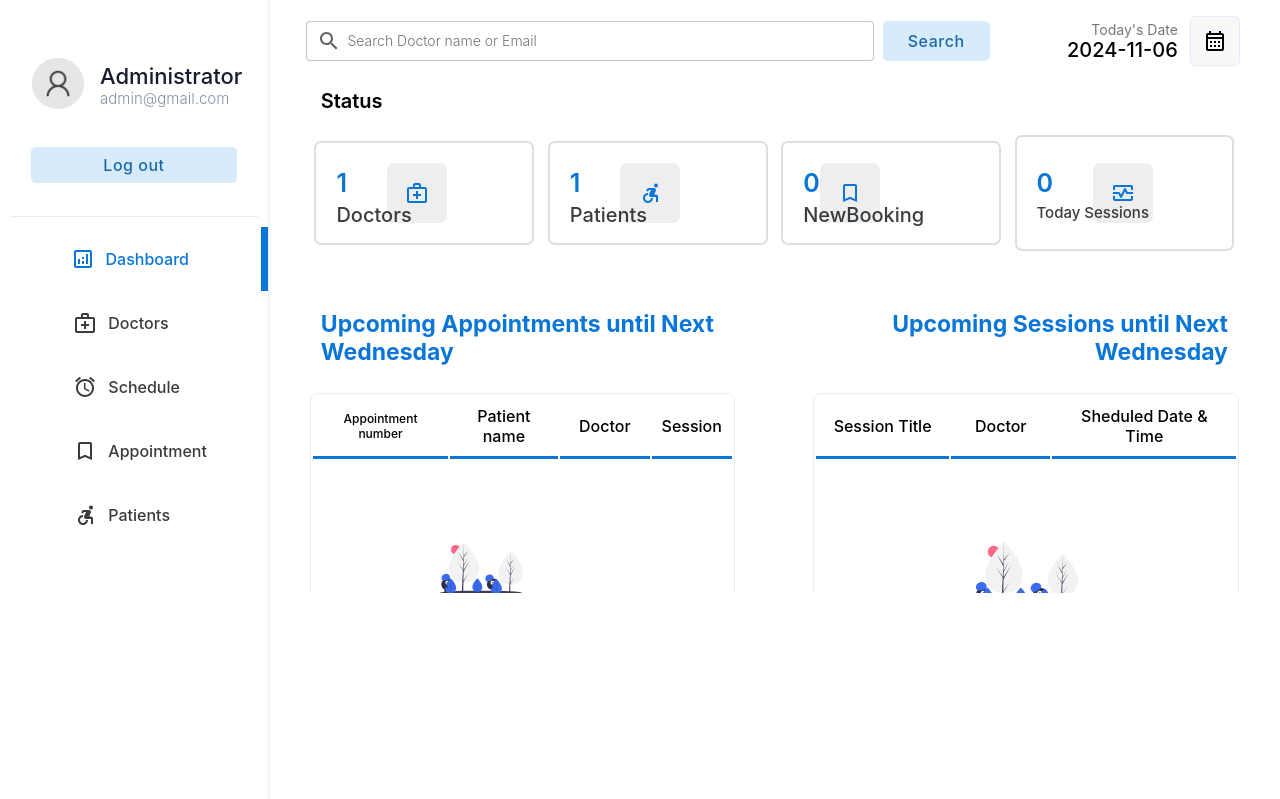
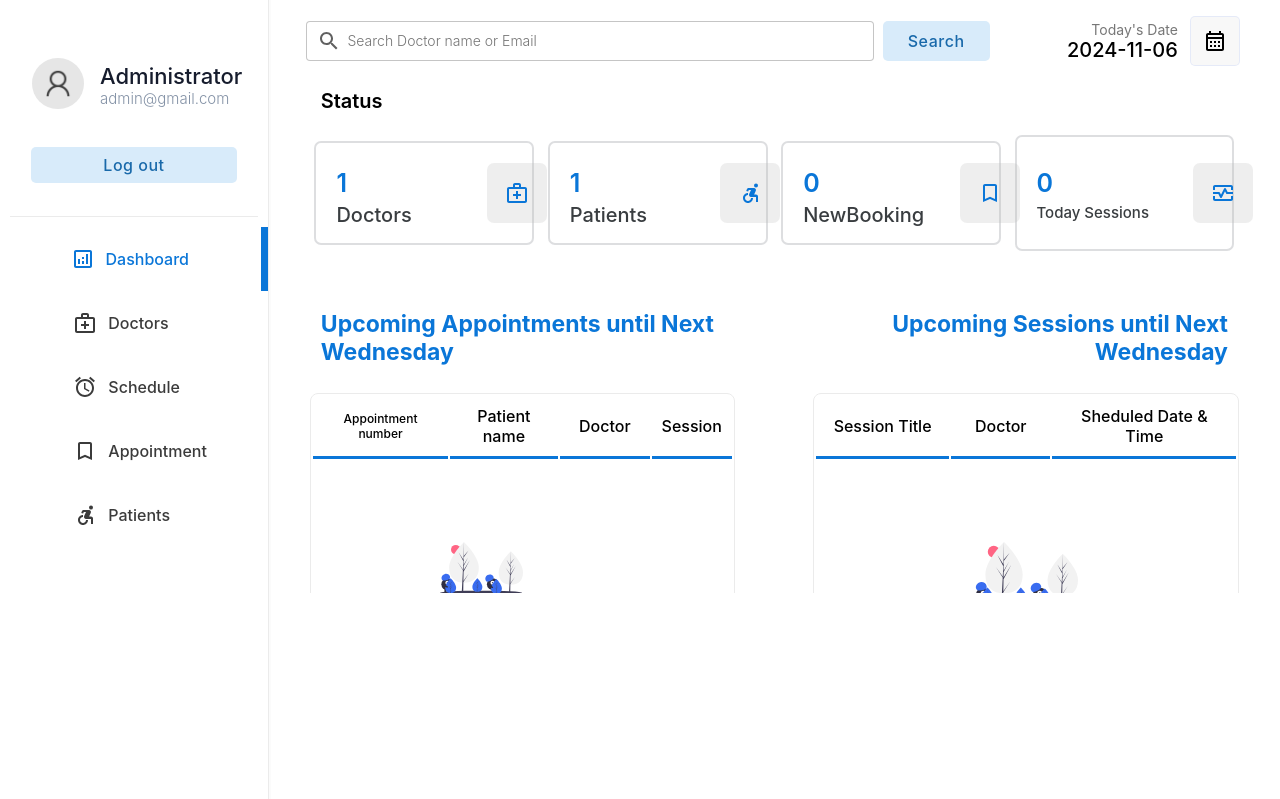
Before and after one commit to Ivam2280/MedLine, a PHP site: page /admin/index.php in a window 1280 px wide. Shown: the top 799 px of the page. Run offline with PHP 8.4, Linux system fonts and the light colour scheme; a user stored in the database is signed in; data comes from the database, SQL or seed files in the repository.

Commit message:
fix dashboard icons position

```diff
--- a/admin/index.php
+++ b/admin/index.php
@@ -159,7 +159,7 @@
                                                     Doctors &nbsp;&nbsp;&nbsp;&nbsp;&nbsp;&nbsp;
                                                 </div>
                                         </div>
-                                                <div class="btn-icon-back dashboard-icons" style="background-image: url('../img/icons/doctors-hover.svg');"></div>
+                                                <div class="btn-icon-back dashboard-icons dashboard-doc-icon" style="background-image: url('../img/icons/doctors-hover.svg');"></div>
                                     </div>
                                 </td>
                                 <td style="width: 25%;">
@@ -172,7 +172,7 @@
                                                     Patients &nbsp;&nbsp;&nbsp;&nbsp;&nbsp;
                                                 </div>
                                         </div>
-                                                <div class="btn-icon-back dashboard-icons" style="background-image: url('../img/icons/patients-hover.svg');"></div>
+                                                <div class="btn-icon-back dashboard-icons dashboard-pat-icon" style="background-image: url('../img/icons/patients-hover.svg');"></div>
                                     </div>
                                 </td>
                                 <td style="width: 25%;">
@@ -185,7 +185,7 @@
                                                     NewBooking &nbsp;&nbsp;
                                                 </div>
                                         </div>
-                                                <div class="btn-icon-back dashboard-icons" style="margin-left: 0px;background-image: url('../img/icons/book-hover.svg');"></div>
+                                                <div class="btn-icon-back dashboard-icons dashboard-book-icon" style="margin-left: 0px;background-image: url('../img/icons/book-hover.svg');"></div>
                                     </div>
                                 </td>
                                 <td style="width: 25%;">
@@ -198,7 +198,7 @@
                                                     Today Sessions
                                                 </div>
                                         </div>
-                                                <div class="btn-icon-back dashboard-icons" style="background-image: url('../img/icons/session-iceblue.svg');"></div>
+                                                <div class="btn-icon-back dashboard-icons dashboard-sess-icon" style="background-image: url('../img/icons/session-iceblue.svg');"></div>
                                     </div>
                                 </td>
 
--- a/css/main.css
+++ b/css/main.css
@@ -487,8 +487,6 @@ input[type="search"]:focus {
   left: 100px;
 }
 
-
-
 .dashboard-icons {
   background-color: rgba(184, 184, 184, 0.247);
   padding-top: 30px;
@@ -496,7 +494,25 @@ input[type="search"]:focus {
   border-radius: 7px;
   margin-left: 40px;
   margin-right: 0px;
+  position: relative;
 }
+
+.dashboard-doc-icon {
+  left: 100px;
+}
+
+.dashboard-pat-icon {
+  left: 100px;
+}
+
+.dashboard-book-icon {
+  left: 140px;
+}
+
+.dashboard-sess-icon {
+  left: 100px;
+}
+
 .dashboard-icons-setting {
   background-color: rgba(184, 184, 184, 0.247);
   padding-top: 30px;
```
